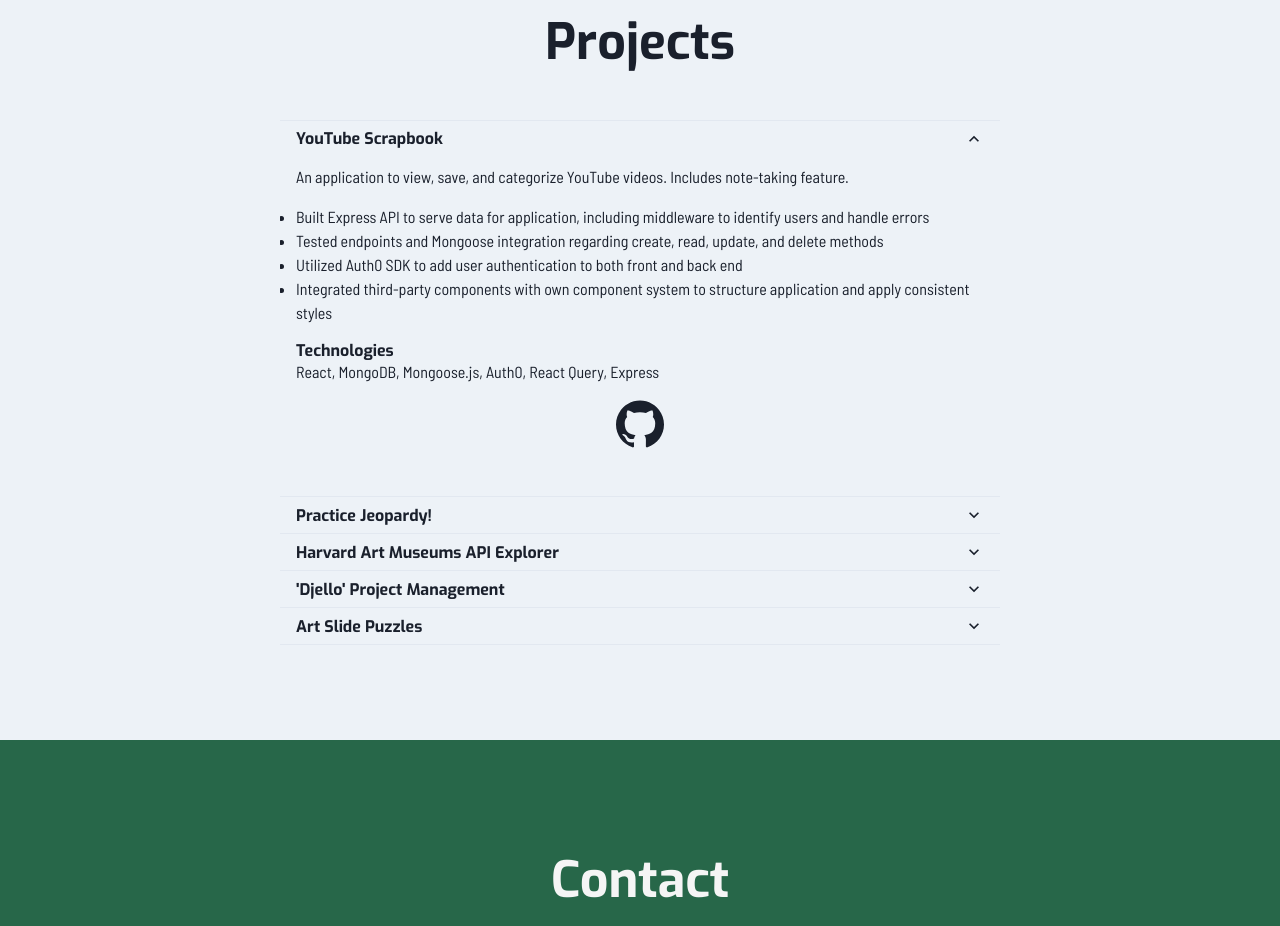
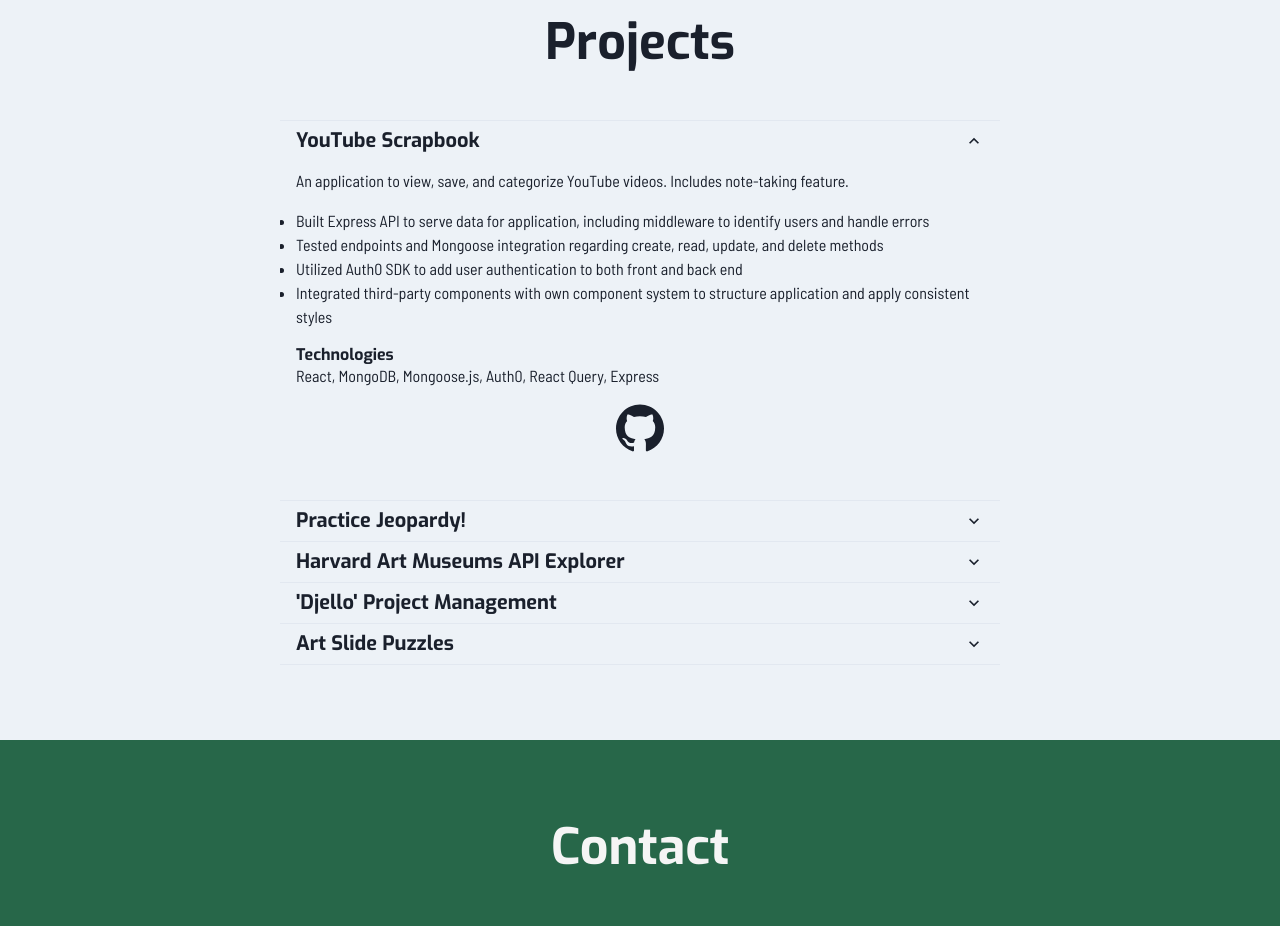
Before and after one commit to jaredjgebel/dev-portfolio-next, a Next.js app: page / in a window 1280 px wide. Shown: the part 860-1786 px from the top of the page. Built offline with nearby package versions, Linux system fonts and the light colour scheme.

Commit message:
Styling tweaks

```diff
--- a/src/components/contact/Contact.js
+++ b/src/components/contact/Contact.js
@@ -18,12 +18,12 @@
       Contact
     </HeaderTwo>
 
-    <Text paddingX={12}>
+    <Text paddingX={12} height={56}>
       I'm available for hire, and I'd love to speak with you about your web
       development needs.
     </Text>
 
-    <Flex width="28rem" justifyContent="space-around">
+    <Flex width={["20rem", "28rem"]} justifyContent="space-around">
       <Link href="mailto:jaredjgebel@gmail.com" isExternal>
         <IconButton
           size="lg"
--- a/src/components/header/Headers.js
+++ b/src/components/header/Headers.js
@@ -3,7 +3,7 @@
 
 const headingOneFontSizes = ["42px", "56px", "64px", "80px"];
 const headingTwoFontSizes = ["28px", "34px", "42px", "50px"];
-const headingThreeFontSizes = ["20px", "24px", "28px", "32px"];
+const headingThreeFontSizes = ["18px", "24px", "28px", "32px"];
 
 export const HeaderOne = ({ children, ...props }) => (
   <Heading as="h1" fontWeight="bold" fontSize={headingOneFontSizes} {...props}>
--- a/src/components/projects/Project.js
+++ b/src/components/projects/Project.js
@@ -28,7 +28,7 @@
     <AccordionItem>
       <h2>
         <AccordionButton flex="1" justifyContent="space-between">
-          <Heading as="h3" fontSize={["md", "md", "md", ""]}>
+          <Heading as="h3" fontSize={["md", "lg", "xl"]}>
             {title}
           </Heading>
           <AccordionIcon />
--- a/src/components/projects/Projects.js
+++ b/src/components/projects/Projects.js
@@ -1,4 +1,4 @@
-import { Accordion, Flex, Container, Box } from "@chakra-ui/react";
+import { Accordion, Flex, Box } from "@chakra-ui/react";
 
 import { HeaderTwo } from "../header/Headers";
 import Project from "./Project";
```
